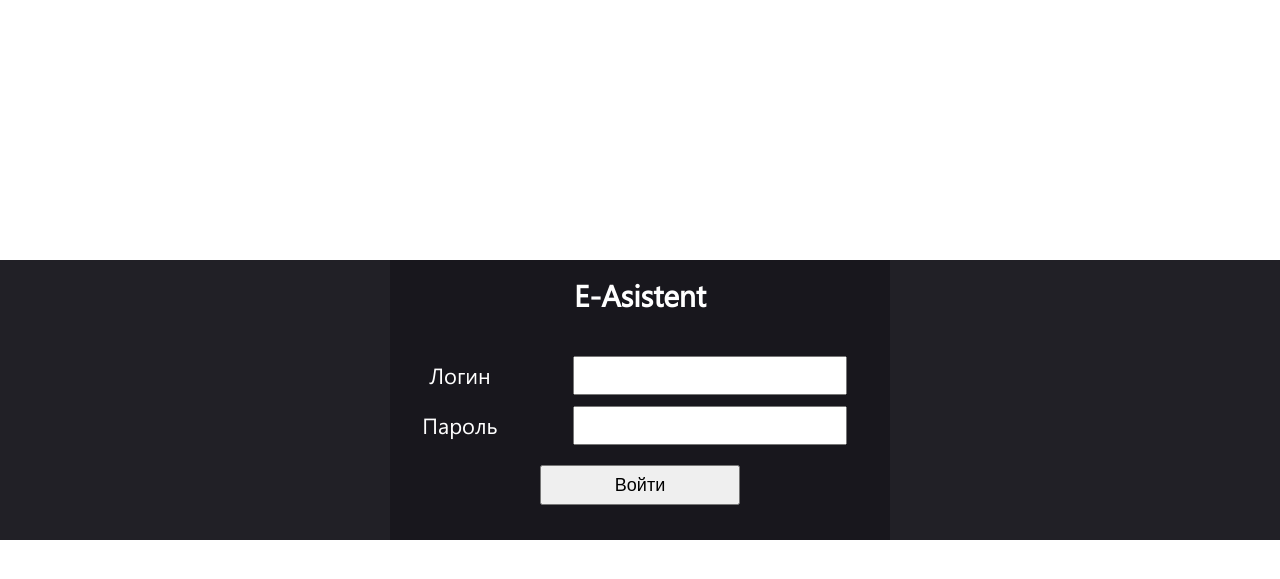
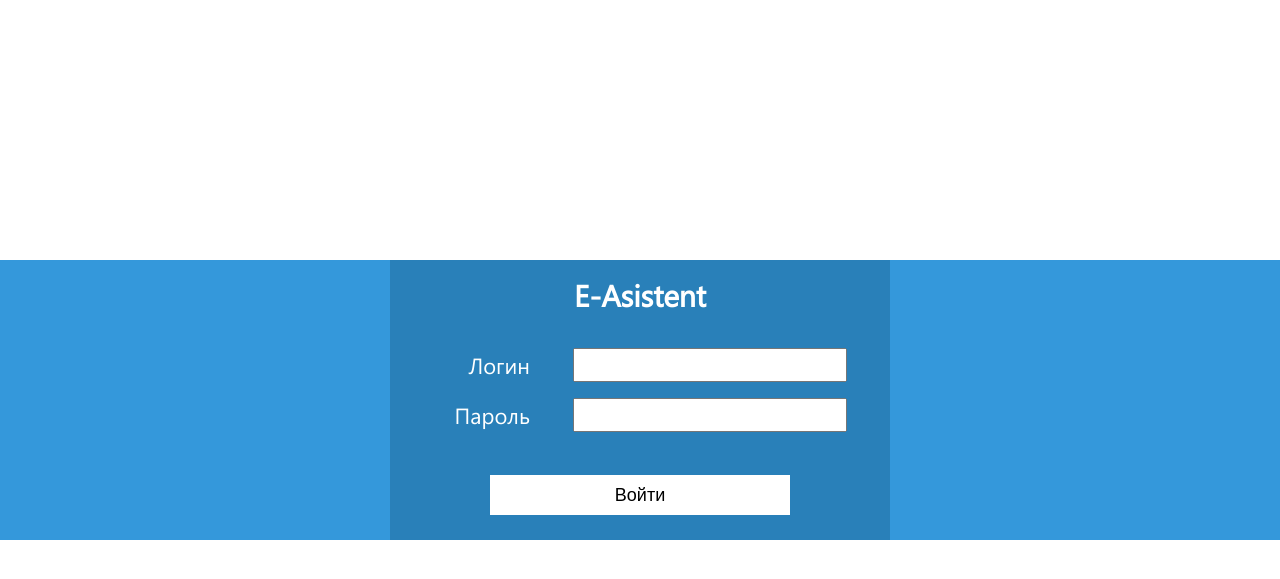
Before and after one commit to vladimir184/e-assistant, a PHP site: page /login.php in a window 1280 px wide. Shown: the top 579 px of the page. Run offline with PHP 8.4, Linux system fonts and the light colour scheme.

Commit message:
Страница входа
Мне всё еще не нравится, но уже получше

```diff
--- a/view/styles.css
+++ b/view/styles.css
@@ -176,7 +176,7 @@ a {
 .fullWidth {
 	width: 100%;
 	height: 280px;
-	background-color: #212026;
+	background-color: #3498db;
 	position: absolute;
     top: 0;
     bottom: 0;
@@ -188,7 +188,7 @@ a {
 .enter {
 	width: 500px;
 	height: inherit;
-	background-color: #18171d;
+	background-color: #2980b9;
 	margin: 0 auto;
 	text-align: center;
 }
@@ -197,7 +197,7 @@ a {
 	font-family: SegoeUI;
 	font-size: 30px;
 	color: #fff;
-	margin-bottom: 50px;
+	margin-bottom: 25px;
 	padding-top: 15px;
 }
 
@@ -207,31 +207,34 @@ a {
 	font-family: SegoeUI;
 	font-size: 22px;
 	color: #fff;
-	position: absolute;
-    top: 0;
-    bottom: 0;
-    left: 0;
-    right: 0;
-    margin: auto;
+    margin:0 auto;
 }
 
 .enter td {
 	height: 50px;
+
 }
 
 .entertext {
 	width: 140px;
+		text-align: right;
 }
 
 .enter table input {
-	height: 35px;
+	height: 30px;
 	width: 270px;
 	font-size: 20px;
 }
 
 .enter form > input {
-	margin-top: 100px;
-	width: 200px;
+	margin-top: 35px;
+	width: 300px;
 	height: 40px;
 	font-size: 18px;
+	background-color: #fff;
+	border: 0;
 }
+
+.enterbody {
+	background-color: #ecf0f1;
+}
```
